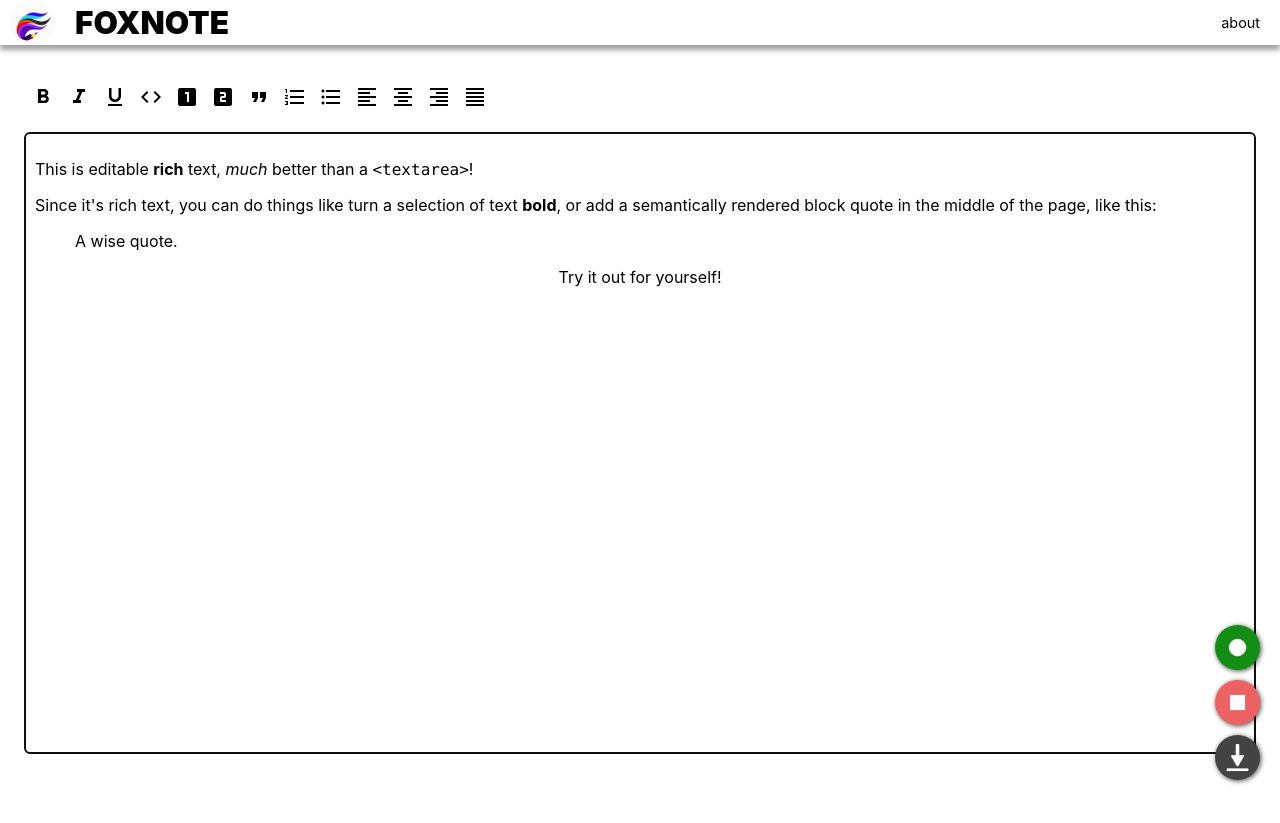
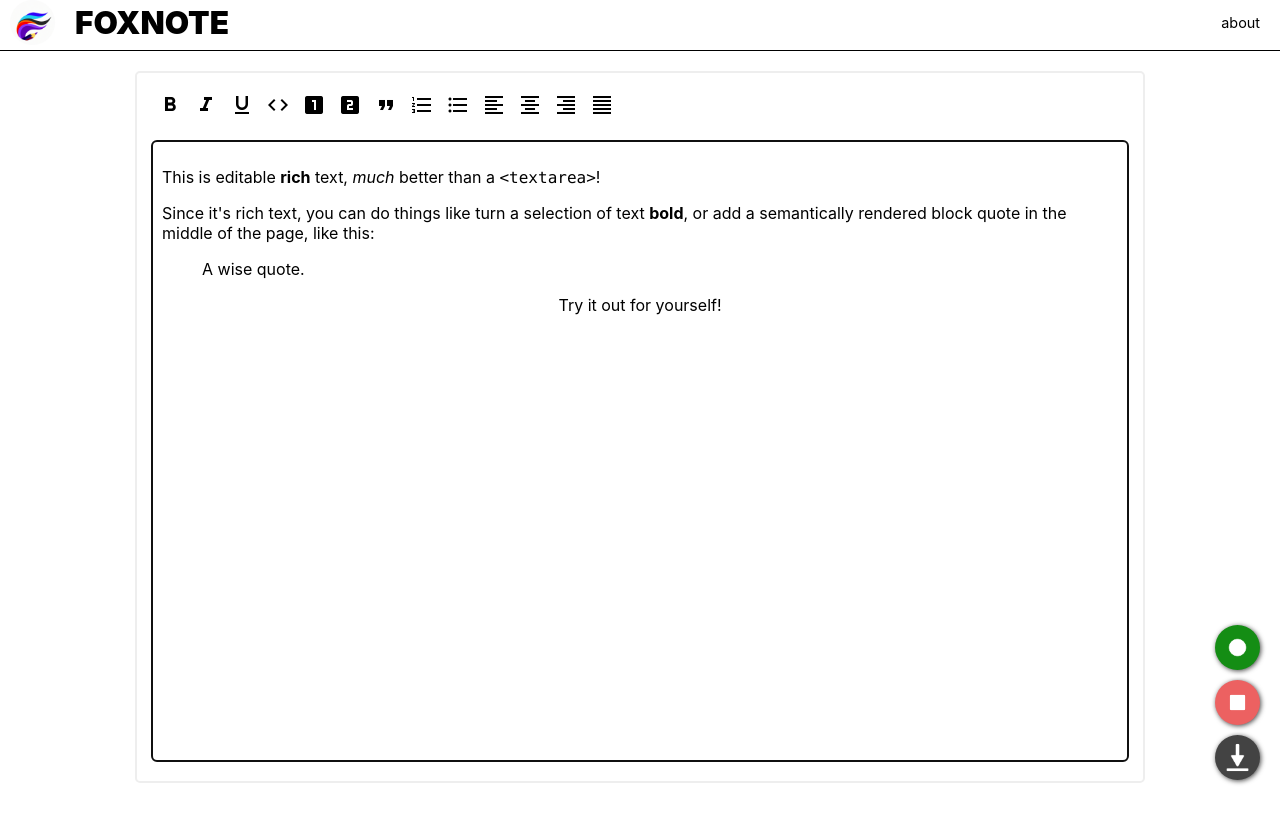
Before and after one commit to akashilangovan/FoxNote, a React (Create React App) app in the folder Client/: page /home in a window 1280 px wide. Built offline with nearby package versions, Linux system fonts and the light colour scheme.

Commit message:
Change CSS and set get requests

```diff
--- a/Client/src/App.css
+++ b/Client/src/App.css
@@ -10,8 +10,7 @@ body {
 
 /* Track */
 ::-webkit-scrollbar-track {
-  -webkit-box-shadow: inset 0 0 5px grey;
-          box-shadow: inset 0 0 5px grey;
+  box-shadow: inset 0 0 5px grey;
   border-radius: 5px;
 }
 
@@ -27,20 +26,17 @@ body {
 }
 
 div {
-  -webkit-box-sizing: border-box;
-          box-sizing: border-box;
+  box-sizing: border-box;
 }
 
 #topNav {
-  position: -webkit-sticky;
   position: sticky;
   top: 0px;
   background-color: #ffffff;
   height: 45px;
-  padding: 0px 20px 0px 10px;
+  padding: 0px 20px 50px 10px;
   z-index: 100;
-  -webkit-box-shadow: 0px 5px 5px #a2a2a2;
-          box-shadow: 0px 5px 5px #a2a2a2;
+  border-bottom: 1px solid black;
 }
 
 #topNav div {
@@ -96,31 +92,23 @@ body {
   margin-top: 10px;
   background-size: 45px 45px;
   overflow: hidden;
-  -webkit-transition: all 0.34s;
   transition: all 0.34s;
-  -webkit-box-shadow: 1px 1px 5px #000000b9;
-          box-shadow: 1px 1px 5px #000000b9;
+  box-shadow: 1px 1px 5px rgba(0, 0, 0, 0.7254901961);
 }
-
 .actions .action:hover {
-  -webkit-box-shadow: 3px 3px 6px #00000082;
-          box-shadow: 3px 3px 6px #00000082;
+  box-shadow: 3px 3px 6px rgba(0, 0, 0, 0.5098039216);
 }
-
 .actions .action:active {
-  -webkit-box-shadow: 2px 2px 4px #434343a5;
-          box-shadow: 2px 2px 4px #434343a5;
+  box-shadow: 2px 2px 4px rgba(67, 67, 67, 0.6470588235);
 }
 
 #start {
   background-image: url("assets/img_record.png");
   background-color: #148d14;
 }
-
 #start:hover {
   background-color: #33af33;
 }
-
 #start:active {
   background-color: #117411;
 }
@@ -129,11 +117,9 @@ body {
   background-image: url("assets/img_pause.png");
   background-color: #dbc900;
 }
-
 #pause:hover {
   background-color: #f1e23a;
 }
-
 #pause:active {
   background-color: #dbb700;
 }
@@ -142,11 +128,9 @@ body {
   background-image: url("assets/img_stop.png");
   background-color: #ec6161;
 }
-
 #end:hover {
   background-color: #f37d7d;
 }
-
 #end:active {
   background-color: #d65252;
 }
@@ -155,11 +139,9 @@ body {
   background-image: url("assets/img_download.png");
   background-color: #434343;
 }
-
 #down:hover {
   background-color: #7a7a7a;
 }
-
 #down:active {
   background-color: #2f2f2f;
 }
@@ -170,32 +152,18 @@ body {
   background-color: white;
   padding-top: 5px;
 }
-
 .text-button:hover {
-  background-color: #ffffff;
+  background-color: #EDEDED;
 }
-
 .text-button:active {
-  background-color: #ffb62e;
+  background-color: rgb(255, 182, 46);
 }
 
 #content {
-  display: -webkit-box;
-  display: -ms-flexbox;
-  display: flex;
-  /* establish flex container */
-  -webkit-box-orient: horizontal;
-  -webkit-box-direction: normal;
-      -ms-flex-direction: row;
-          flex-direction: row;
-  /* default value; can be omitted */
-  -ms-flex-wrap: wrap;
-      flex-wrap: wrap;
-  /* default value; can be omitted */
-  -webkit-box-pack: justify;
-      -ms-flex-pack: justify;
-          justify-content: space-between;
-  /* switched from default (flex-start, see below) */
+  display: flex; /* establish flex container */
+  flex-direction: row; /* default value; can be omitted */
+  flex-wrap: wrap; /* default value; can be omitted */
+  justify-content: space-between; /* switched from default (flex-start, see below) */
 }
 
 #content .cont {
@@ -205,6 +173,9 @@ body {
   margin-bottom: 20px;
   width: 100%;
   padding: 15px 15px 0px 15px;
+  margin-left: 125px;
+  margin-right: 125px;
+  border: 2px #EEEEEE solid;
 }
 
 .scroll {
@@ -246,26 +217,21 @@ body {
   background-image: url("assets/img_delete.png");
   background-size: 20px 20px;
   overflow: hidden;
-  -webkit-box-shadow: 1px 1px 5px #000000b9;
-          box-shadow: 1px 1px 5px #000000b9;
-  -webkit-transition: all 0.34s;
+  box-shadow: 1px 1px 5px rgba(0, 0, 0, 0.7254901961);
   transition: all 0.34s;
 }
-
 #delete:hover {
-  -webkit-box-shadow: 3px 3px 6px #00000082;
-          box-shadow: 3px 3px 6px #00000082;
+  box-shadow: 3px 3px 6px rgba(0, 0, 0, 0.5098039216);
   background-color: #f37d7d;
   background-image: url("assets/img_delete_hover.png");
 }
-
 #delete:active {
-  -webkit-box-shadow: 2px 2px 4px #434343a5;
-          box-shadow: 2px 2px 4px #434343a5;
+  box-shadow: 2px 2px 4px rgba(67, 67, 67, 0.6470588235);
   background-color: #d65252;
 }
 
 #footer {
   background-color: #a17fa1;
 }
+
 /*# sourceMappingURL=App.css.map */
--- a/Client/src/App.scss
+++ b/Client/src/App.scss
@@ -81,9 +81,9 @@ div {
   top: 0px;
   background-color: $primary_color;
   height: $nav_height;
-  padding: 0px 20px 0px 10px;
+  padding: 0px 20px 50px 10px;
   z-index: 100;
-  box-shadow: 0px 5px 5px #a2a2a2;
+  border-bottom: 1px solid black;
 }
 
 #topNav div {
@@ -190,15 +190,13 @@ body {
   }
 }
 
-
-
 .text-button {
   border: 0px;
   color: inherit;
   background-color: white;
   padding-top: 5px;
   &:hover {
-    background-color: $primary_color;
+    background-color: #EDEDED;
   }
   &:active {
     background-color: $accent_color;
@@ -206,14 +204,13 @@ body {
 
 }
 
-
-
 #content {
   display: flex;                  /* establish flex container */
   flex-direction: row;            /* default value; can be omitted */
   flex-wrap: wrap;              /* default value; can be omitted */
   justify-content: space-between; /* switched from default (flex-start, see below) */
 }
+
 #content .cont {
   width: 100vw;
   background-color: $secondary_color;
@@ -221,8 +218,9 @@ body {
   margin-bottom: 20px;
   width: 100%;
   padding: 15px 15px 0px 15px;
-
-
+  margin-left: 125px;
+  margin-right: 125px;
+  border: 2px #EEEEEE solid;
 }
 // #content #live_wrapper {
 
--- a/Client/src/editor.js
+++ b/Client/src/editor.js
@@ -237,6 +237,7 @@ const MarkButton = ({ format, icon }) => {
 const initialValue = [
   {
     type: 'paragraph',
+    align: 'left',
     children: [
       { text: 'This is editable ' },
       { text: 'rich', bold: true },
```
Also changed, not shown: 2 other files (tests, documents, lock files or other folders).
